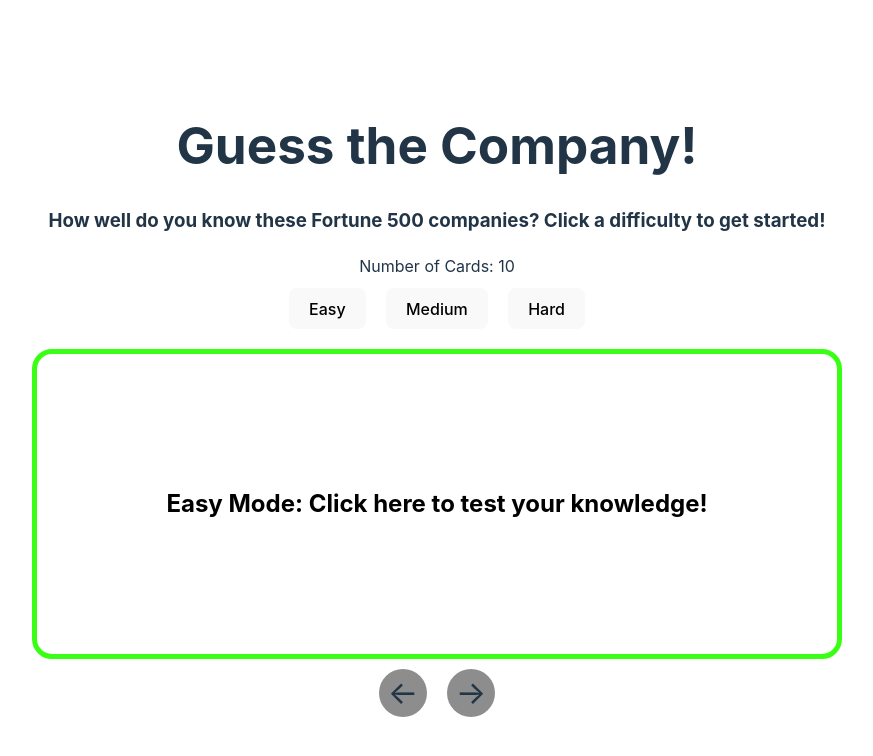
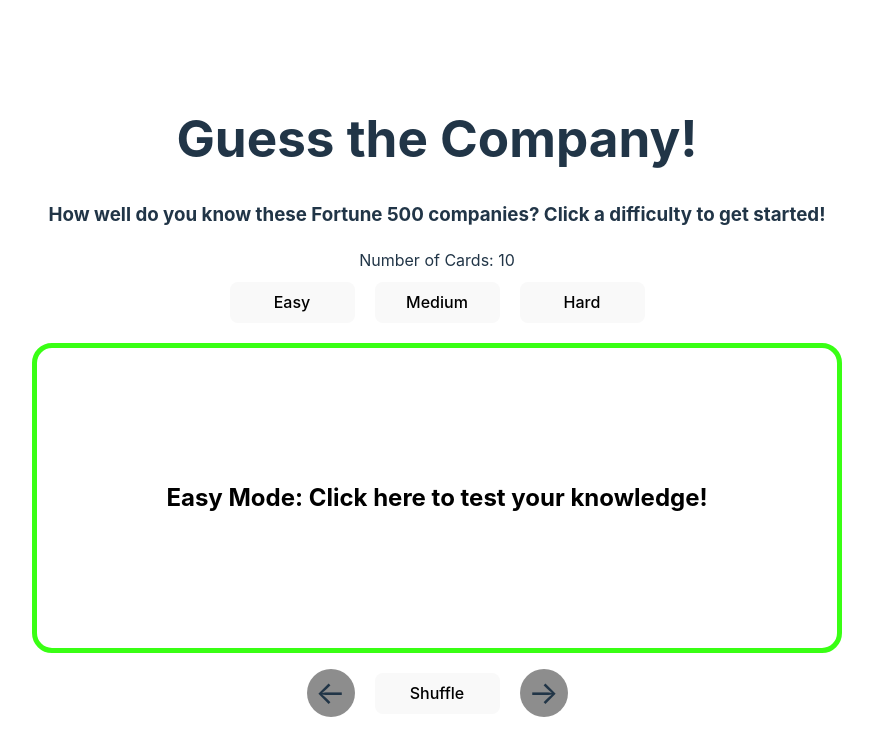
Before and after one commit to paul-nguyen-1/Fortune-500-FlashCards, a React (Vite) app: page / in a window 1280 px wide. Shown: the top 756 px of the page, without its empty margins (203-1076 px from the left). Built offline with nearby package versions, Linux system fonts and the light colour scheme.

Commit message:
shuffle button and style button

```diff
--- a/src/components/Card.css
+++ b/src/components/Card.css
@@ -23,6 +23,8 @@
 
 .arrow {
   display: flex;
+  justify-content: center;
+  align-items: center;
 }
 
 .leftArrowKey {
@@ -59,6 +61,10 @@
   opacity: 0.8;
 }
 
+button{
+  width: 125px;
+}
+
 h2 {
   margin: 15px;
 }
--- a/src/components/EasyCard.jsx
+++ b/src/components/EasyCard.jsx
@@ -11,6 +11,11 @@
   const handleSetActive = () => {
     setActive(false);
     setFlipCard(!flipCard);
+  };
+
+  const shuffleIndex = () => {
+    setIndex(Math.floor(Math.random() * 10));
+    console.log(index)
   };
 
   //Activates slider to go up to the next index
@@ -37,7 +42,6 @@
           <ReactCardFlip
             isFlipped={flipCard}
             flipDirection="vertical"
-            flipSpeedBackToFront="0.4"
           >
             <div>
               <h1 style={{ display: flipCard && "none" }}>
@@ -47,7 +51,6 @@
 
             <div>
               <h2
-                flipSpeedFrontToBack="0.4"
                 style={{ display: !flipCard && "none" }}
               >
                 {companiesEasy[index].question}
@@ -60,6 +63,7 @@
         <div onClick={handleLeftArrowKey} className="leftArrowKey">
           ←
         </div>
+        <button onClick={shuffleIndex}>Shuffle</button>
         <div onClick={handleRightArrowKey} className="rightArrowKey">
           →
         </div>
```
